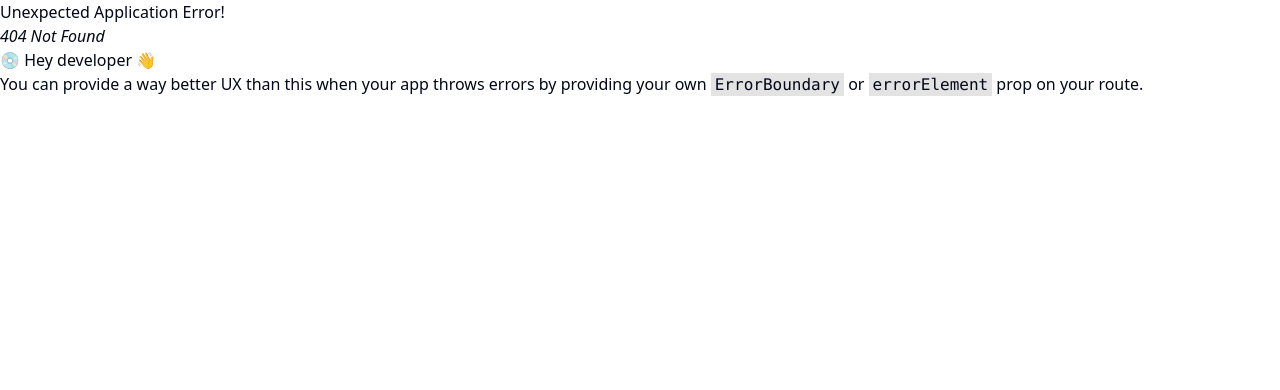
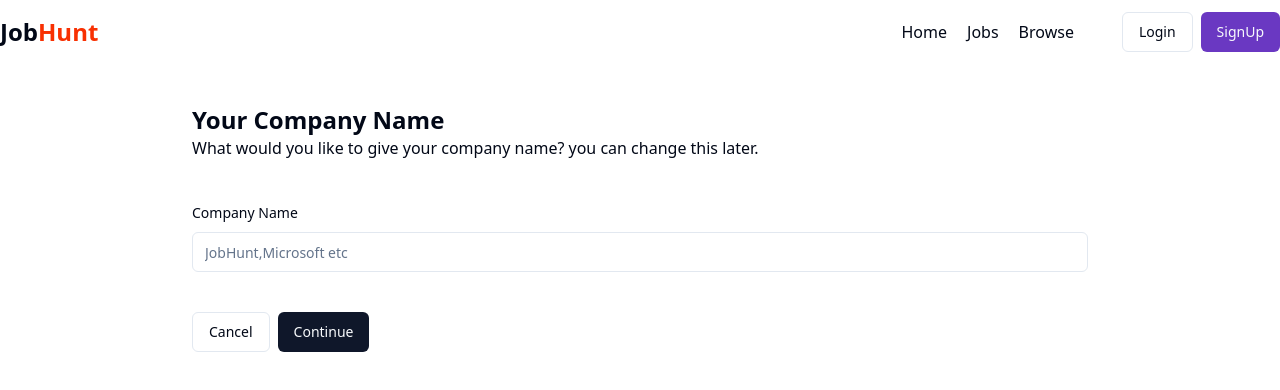
Before and after one commit to pshreya747/JobHunt, a React (Vite) app in the folder client/: page /admin/companies/create in a window 1280 px wide. Before the commit this address had no page. Shown: the top 390 px of the page. Built offline with nearby package versions, Linux system fonts and the light colour scheme.

Commit message:
Done with the admin part

```diff
--- a/client/src/components/Home.jsx
+++ b/client/src/components/Home.jsx
@@ -1,13 +1,22 @@
-import React from 'react'
+import React, { useEffect } from 'react'
 import Navbar from './shared/Navbar'
 import HeroSection from './HeroSection'
 import CategoryCarousel from './CategoryCarousel'
 import LatestJobs from './LatestJobs'
 import Footer from './Footer'
 import useGetAllJobs from '@/hooks/useGetAllJobs'
+import { useSelector } from 'react-redux'
+import { useNavigate } from 'react-router-dom'
 
 const Home = () => {
   useGetAllJobs();
+  const {user} = useSelector(store=>store.auth);
+  const navigate=useNavigate();
+  useEffect(()=>{
+    if(user?.role ==='recruiter'){
+      navigate("/admin/companies");
+    }
+  },[]);
   return (
     <div>
         <Navbar/>
--- /dev/null
+++ b/client/src/components/admin/Companies.jsx
@@ -0,0 +1,27 @@
+import React from 'react'
+import Navbar from '../shared/Navbar'
+import { Input } from '../ui/input'
+import { Button } from '../ui/button'
+import CompaniesTable from './CompaniesTable'
+import { useNavigate } from 'react-router-dom'
+
+const Companies = () => {
+  const navigate=useNavigate();
+  return (
+    <div>
+        <Navbar/>
+        <div className=' max-w-6xl mx-auto my-10'>
+            <div className='flex items-center justify-between  my-5'>
+            <Input
+                className="w-fit"
+                placeholder="Filter by name"
+            />
+            <Button onClick={()=>navigate("/admin/companies/create")}>New Company</Button>
+            </div>
+            <CompaniesTable/>
+        </div>
+    </div>
+  )
+}
+
+export default Companies
--- /dev/null
+++ b/client/src/components/admin/CompaniesTable.jsx
@@ -0,0 +1,46 @@
+import React from 'react'
+import { Table, TableBody, TableCaption, TableCell, TableHead, TableHeader, TableRow } from '../ui/table'
+import { Avatar, AvatarImage } from '../ui/avatar'
+import { Popover, PopoverContent, PopoverTrigger } from '../ui/popover'
+import { Edit2, MoreHorizontal } from 'lucide-react'
+
+const CompaniesTable = () => {
+  return (
+    <div>
+        <Table>
+            <TableCaption>A list of your registered companies</TableCaption>
+            <TableHeader>
+                <TableRow>
+                    <TableHead>Logo</TableHead>
+                    <TableHead>Name</TableHead>
+                    <TableHead>Date</TableHead>
+                    <TableHead classname="text-right">Action</TableHead>
+                </TableRow>
+            </TableHeader>
+            <TableBody>
+                <TableCell>
+                    <Avatar>
+                        <AvatarImage src="https://www.shutterstock.com/image-vector/circle-line-simple-design-logo-600nw-2174926871.jpg"></AvatarImage>
+                    </Avatar>
+                </TableCell>
+                <TableCell>Comapny Name</TableCell>
+                <TableCell>18-07-2024</TableCell>
+                <TableCell classname='text-right cursor-pointer'>
+                    <Popover>
+                        <PopoverTrigger><MoreHorizontal/></PopoverTrigger>
+                        <PopoverContent classname="w-32">
+                            <div className='flex items-center gap-2
+                             w-fit cursor-pointer'>
+                                <Edit2 className='w-4'/>
+                                <span>Edit</span>
+                            </div>
+                        </PopoverContent>
+                    </Popover>
+                </TableCell>
+            </TableBody>
+        </Table>
+    </div>
+  )
+}
+
+export default CompaniesTable
--- /dev/null
+++ b/client/src/components/admin/CompanyCreate.jsx
@@ -0,0 +1,59 @@
+import React, { useState } from 'react'
+import Navbar from '../shared/Navbar'
+import { Label } from '../ui/label'
+import { Input } from '../ui/input'
+import { Button } from '../ui/button'
+import { useNavigate } from 'react-router-dom'
+import axios from 'axios'
+import { toast } from 'sonner'
+import { useDispatch } from 'react-redux'
+import { setSingleCompany } from '@/redux/companySlice'
+
+const CompanyCreate = () => {
+    const navigate=useNavigate();
+    const [companyName,setCompanyName]=useState();
+    const dispatch=useDispatch();
+    const registerNewCompany=async()=>{
+        try {
+            const res=await axios.post(`${APPLICATION_API_END_POINT}/register`,{companyName},{
+                headers:{
+                    'Content-Type':'application/json'
+                },
+                withCredentials:true
+            });
+            if(res?.data?.success)
+                dispatch(setSingleCompany(res.data.company));
+                toast.success(res.data.message);
+                const companyId=res?.data?.company?._id;
+                navigate(`/admin/companies/${companyId}`);
+        } catch (error) {
+            console.log(error);
+        }
+    }
+  return (
+    <div>
+
+        <Navbar/>
+        <div className='max-w-4xl mx-auto'>
+            <div className='my-10'>
+            <h1 className='font-bold text-2xl'>Your Company Name</h1>
+            <p>What would you like to give your company name? you can change this later.</p>
+            </div>
+
+            <Label>Company Name</Label>
+            <Input
+            tupe="text"
+            className="my-2"
+            placeholder="JobHunt,Microsoft etc"
+            onChange={(e)=>setCompanyName(e.target.value)}
+            />
+            <div className='flex items-center gap-2 my-10'>
+                <Button variant="outline"  onClick={()=>navigate("/admin/companies")}>Cancel</Button>
+                <Button onClick={registerNewCompany}>Continue</Button>
+            </div>
+        </div>
+    </div>
+  )
+}
+
+export default CompanyCreate
--- /dev/null
+++ b/client/src/components/admin/CompanySetup.jsx
@@ -0,0 +1,25 @@
+import React from 'react'
+import Navbar from '../shared/Navbar'
+import { Button } from '../ui/button'
+import { ArrowLeft } from 'lucide-react'
+
+const CompanySetup = () => {
+  return (
+    <div>
+        <Navbar/>
+        <div className='max-w-xl mx-auto my-10'>
+            <form action="">
+                <div className='flex items-center gap-5 p-8'>
+                <Button variant="outline" className="flex items-center gap-2 text-gray-500 font-semibold">
+                    <ArrowLeft/>
+                    <span>Back</span>
+                </Button>
+                <h1 className='font-bold text-xl'>Company Setup</h1>
+                </div>
+            </form>
+        </div>
+    </div>
+  )
+}
+
+export default CompanySetup
--- a/client/src/components/shared/Navbar.jsx
+++ b/client/src/components/shared/Navbar.jsx
@@ -13,13 +13,13 @@
 
 const Navbar = () => {
 
-    const {user} = useSelector(store=>store.auth);
-    const dispatch=useDispatch();
-    const navigate=useNavigate();
-    const logoutHandler=  async()=>{
+    const { user } = useSelector(store => store.auth);
+    const dispatch = useDispatch();
+    const navigate = useNavigate();
+    const logoutHandler = async () => {
         try {
-            const res=await axios.get(`${USER_API_END_POINT}/logout`,{withCredentials:true});
-            if(res.data.success){
+            const res = await axios.get(`${USER_API_END_POINT}/logout`, { withCredentials: true });
+            if (res.data.success) {
                 dispatch(setUser(null));
                 navigate("/");
                 toast.success(res.data.message);
@@ -38,9 +38,22 @@
                 </div>
                 <div className='flex items-center gap-12'>
                     <ul className='flex font-medium items-center gap-5'>
+                        {
+                            user && user.role === 'recruiter' ? (
+                                <>
+                                    <li><Link to="/admin/companies">Companies</Link></li>
+                                    <li><Link to="/admin/jobs">Jobs</Link></li>
+
+                                </>
+                            ) : (
+                                <>
                                     <li><Link to="/">Home</Link></li>
                                     <li><Link to="/jobs">Jobs</Link></li>
                                     <li><Link to="/browse">Browse</Link></li>
+                                </>
+                            )
+                        }
+
                     </ul>
                     {
                         !user ? (
@@ -48,7 +61,7 @@
                                 <Link to="/login"><Button variant="outline">Login</Button></Link>
                                 <Link to="/signup"><Button className='bg-[#6A38C2] hover:bg-[#5b30a6]'>SignUp</Button></Link>
                             </div>
-                        ):(
+                        ) : (
                             <Popover>
                                 <PopoverTrigger asChild>
                                     <Avatar className="cursor-pointer">
@@ -67,12 +80,16 @@
                                             </div>
                                         </div>
                                         <div className='flex flex-col my-2 text-gray-600'>
+                                            {
+                                                user && user.role==='student' && (
                                             <div className='flex w-fit items-center gap-2 cursor-pointer'>
-                                            <User2/>
+                                                <User2 />
                                                 <Button variant="link"><Link to="/profile">View Profile</Link></Button>
                                             </div>
+                                                )
+                                            }
                                             <div className='flex w-fit items-center gap-2 cursor-pointer'>
-                                            <LogOut/>
+                                                <LogOut />
                                                 <Button onClick={logoutHandler} variant="link">Logout</Button>
                                             </div>
                                         </div>
--- /dev/null
+++ b/client/src/redux/companySlice.js
@@ -0,0 +1,15 @@
+import { createSlice } from "@reduxjs/toolkit";
+
+const companySlice=createSlice({
+    name : "company",
+    initialState:{
+        singleCompany:null,
+    },
+    reducers:{
+        setSingleCompany:(state,action)=>{
+            state.singleCompany=action.payload;
+        }
+    }
+});
+export const {setSingleCompany}=companySlice.actions;
+export default companySlice.reducer;
--- a/client/src/redux/store.js
+++ b/client/src/redux/store.js
@@ -12,6 +12,7 @@
     REGISTER,
 } from 'redux-persist'
 import storage from "redux-persist/lib/storage";
+import companySlice from "./companySlice";
 
 
 const persistConfig={
@@ -21,7 +22,8 @@
 }
 const rootReducer= combineReducers({
     auth:authSlice,
-    job:jobSlice
+    job:jobSlice,
+    company:companySlice
 })
 const persistedReducer = persistReducer(persistConfig,rootReducer)
 
--- a/client/src/utils/constant.js
+++ b/client/src/utils/constant.js
@@ -1,3 +1,4 @@
 export const USER_API_END_POINT="http://localhost:8000/api/v1/user";
 export const JOB_API_END_POINT="http://localhost:8000/api/v1/job";
 export const APPLICATION_API_END_POINT="http://localhost:8000/api/v1/application";
+export const COMPANY_API_END_POINT="http://localhost:8000/api/v1/company";
```
Also changed, not shown: client/src/App.jsx (+19 -1 lines), client/src/components/JobDescription.jsx (line endings or trailing spaces), 1 other file (tests, documents, lock files or other folders). Lines whose indentation alone changed are shown as unchanged.
